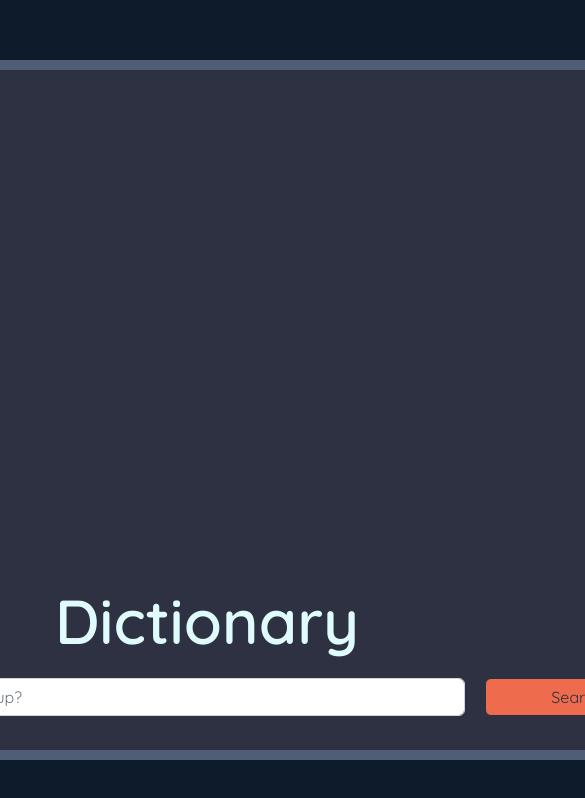
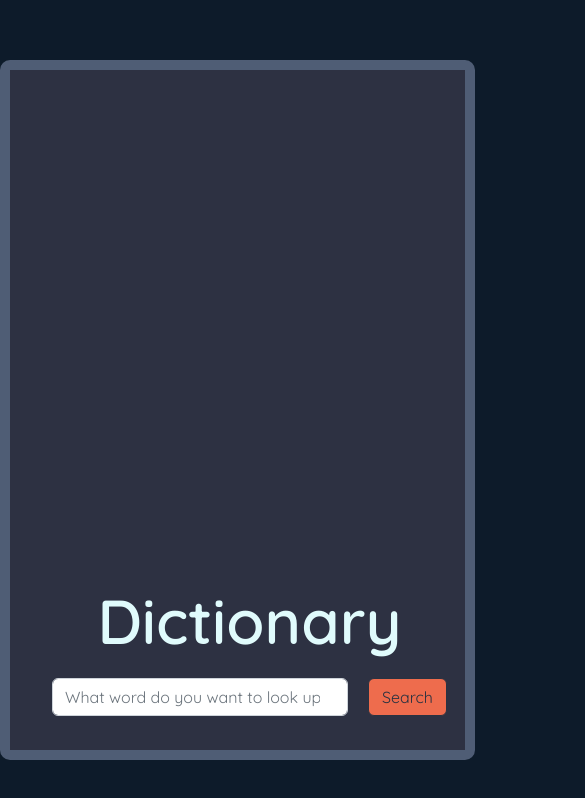
Before and after one commit to suzStar/dictionaryReact, a React (Create React App) app: page / in a window 390 px wide. Shown: the top 798 px of the page, 585 px wide, since content can reach past the window. Built offline with nearby package versions, Linux system fonts and the light colour scheme.

Commit message:
Added in Adpative

```diff
--- a/src/App.css
+++ b/src/App.css
@@ -1,8 +1,4 @@
 body {
-  display: flex;
-  flex-direction: column;
-  align-items: center;
-  justify-content: center;
   margin: auto 0;
   background-color: #0D1B2A;
 }
@@ -58,3 +54,21 @@ footer {
   bottom: 0px;
   margin: 10px auto;
 }
+
+@media (max-width: 575px) {
+  .App {
+    width: 475px;
+  }
+
+    form {
+      margin: 0 30px;
+    }
+
+  .btn-primary {
+    width: 50px;
+  }
+
+  footer {
+    display: none;
+  }
+}
--- a/src/Dictionary.js
+++ b/src/Dictionary.js
@@ -37,7 +37,7 @@ function Dictionary() {
   if (definition) {
     return (
       <div className="Dictionary">
-        <form onSubmit={search} className="testing d-flex">
+        <form onSubmit={search} className="d-flex">
           <input
             className="form-control mr-5"
             type="search"
@@ -54,7 +54,7 @@ function Dictionary() {
     );
   } else {
     return (
-      <form onSubmit={search} className="testing d-flex">
+      <form onSubmit={search} className="d-flex justify-content-center">
         <input
           className="form-control mr-5"
           type="search"
--- a/src/Example.js
+++ b/src/Example.js
@@ -5,8 +5,8 @@ function Example(props) {
   if (props.example) {
     return (
       <div className="Example row mt-1">
-        <h5 className="header col-3">Example</h5>
-        <p className="col-9">"{props.example}"</p>
+        <h5 className="header col-4 col-sm-4 col-md-3">Example</h5>
+        <p className="col-8 col-sm-8 col-md-9">"{props.example}"</p>
       </div>
     );
   } else {
--- a/src/Photos.css
+++ b/src/Photos.css
@@ -1,4 +1,3 @@
-
 .Photos img {
     display: block;
     border-radius: 5px;
--- a/src/Photos.js
+++ b/src/Photos.js
@@ -4,10 +4,10 @@ import "./Photos.css";
 function Photos(props) {
   if (props.photos) {
     return (
-      <div className="Photos imageContainer">
+      <div className="Photos row">
         {props.photos.photos.map(function (photo, index) {
           return (
-            <div key={index}>
+            <div className="col-6 col-sm-6 col-md-12" key={index}>
               <a href={photo.url} target="_blank" rel="noreferrer">
                 <img
                   className="img-fluid"
--- a/src/Results.js
+++ b/src/Results.js
@@ -5,12 +5,11 @@ import Meaning from "./Meaning";
 import Photos from "./Photos";
 
 function Results(props) {
-  if (props.data) {
   return (
     <div className="Results">
       <WordPhonetic WordPhoneticData={props.data} />
       <div className="scroll row">
-          <div className="col-8">
+        <div className="col-12 col-sm-12 col-md-8">
           {props.data.meanings.map(function (meaning, index) {
             return (
               <section key={index}>
@@ -19,15 +18,12 @@ function Results(props) {
             );
           })}
         </div>
-          <section className="col-4">
+        <section className="col-12 col-sm-12 col-md-4">
           <Photos photos={props.photoData} />
         </section>
       </div>
     </div>
   );
-  } else {
-    return null;
-  }
 }
 
 export default Results;
--- a/src/SpeechMeaning.js
+++ b/src/SpeechMeaning.js
@@ -5,8 +5,10 @@ function SpeechMeaning(props) {
   if (props.definitions) {
     return (
       <div className="SpeechMeaning row mt-1">
-        <h5 className="header col-3">{props.definitions.partOfSpeech}</h5>
-        <p className="col-9">{props.definitions.definition}</p>
+        <h5 className="header col-4 col-sm-4 col-md-3">
+          {props.definitions.partOfSpeech}
+        </h5>
+        <p className="col-8 col-sm-8 col-md-9">{props.definitions.definition}</p>
       </div>
     );
   } else {
--- a/src/Synonyms.js
+++ b/src/Synonyms.js
@@ -5,9 +5,9 @@ function Synonyms(props) {
   if (props.synonyms) {
     return (
       <div className="Synonyms row mt-1">
-        <h5 className="subheader col-3">Synonyms</h5>
+        <h5 className="subheader col-4 col-sm-4 col-md-3">Synonyms</h5>
 
-        <ul className="col-9">
+        <ul className="col-8 col-sm-8 col-md-9">
           {props.synonyms.map(function (synonym, index) {
             return <li key={index}>{synonym}</li>;
           })}
```
Lines whose indentation alone changed are shown as unchanged.
